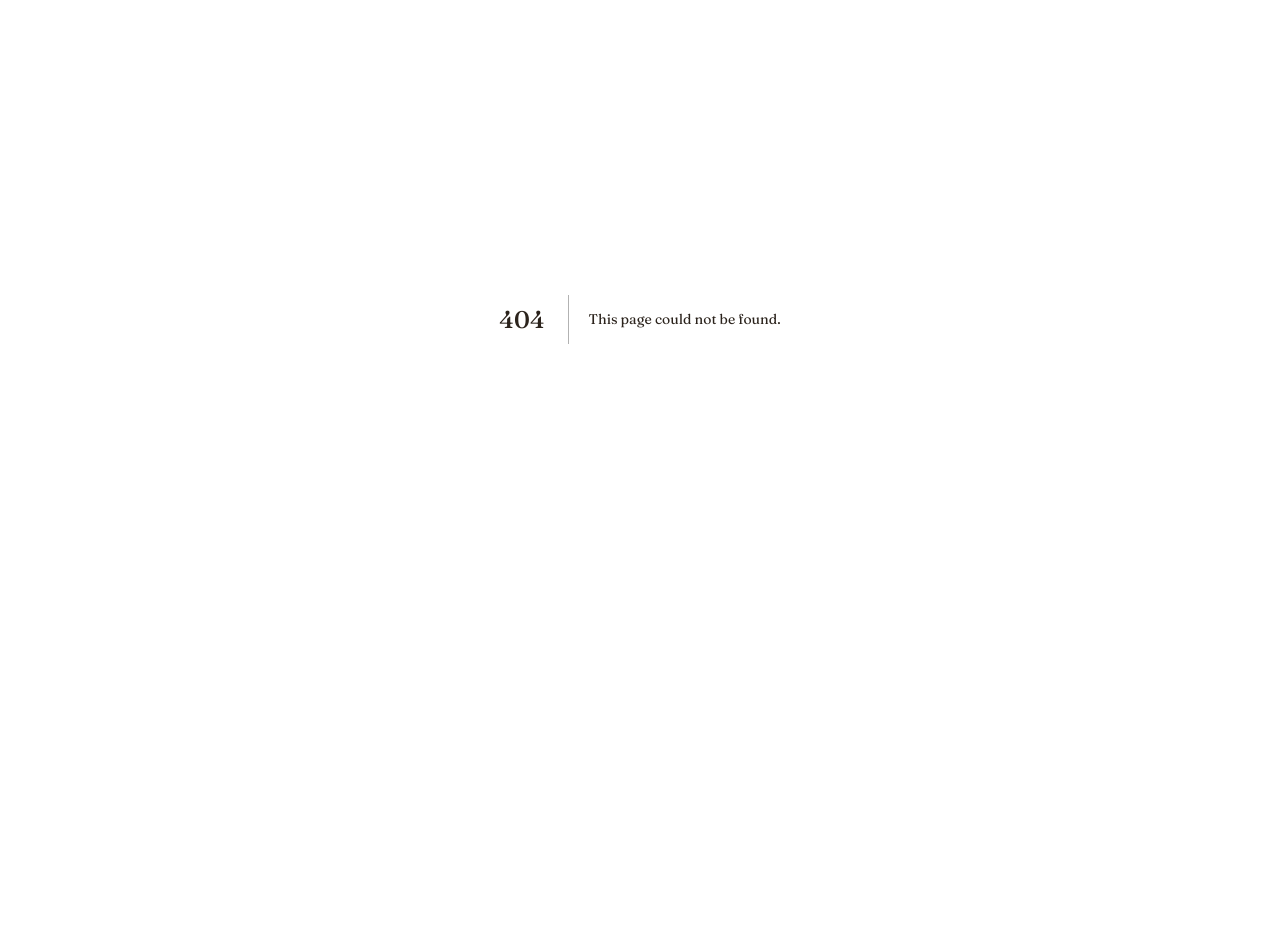
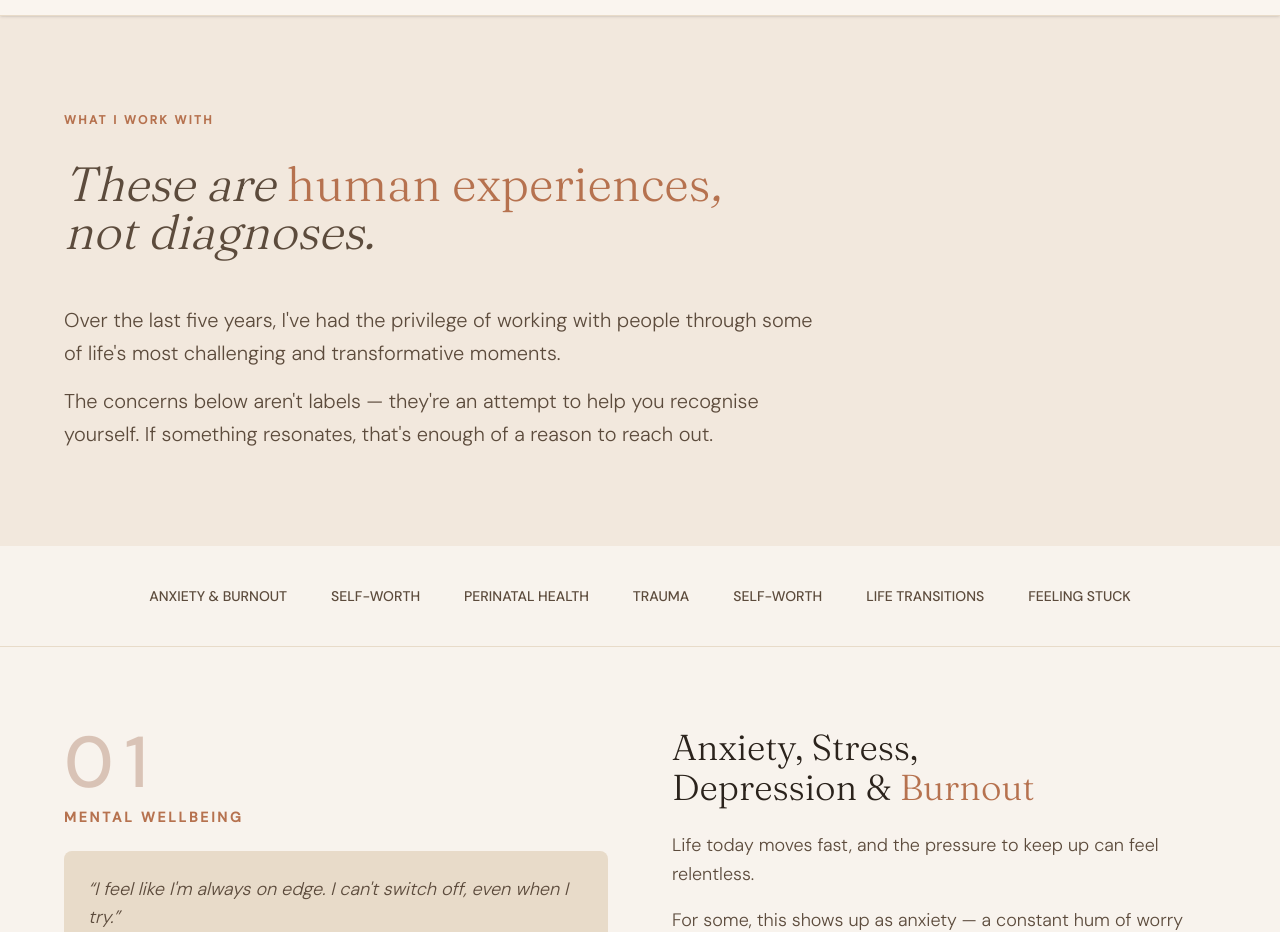
Before and after one commit to Shree0310/MindCraftWellness, a Next.js app: page /what-I-work-with in a window 1280 px wide. Before the commit this address had no page. Shown: the part 81-1013 px from the top of the page. Before the commit the page ends 800 px from the top, so only its background shows below. Built offline with nearby package versions, Linux system fonts and the light colour scheme.

Commit message:
made various changes to UI

```diff
--- a/src/app/Components/Footer.tsx
+++ b/src/app/Components/Footer.tsx
@@ -37,7 +37,7 @@ const Footer = ({className}:{className?: string}) => {
                             <h4 className="text-lg mb-4" style={{ fontFamily: 'var(--font-fraunces), Georgia, serif', fontWeight: 400 }}><p>{"Quick Links"}</p></h4>
                             <ul className="space-y-2" style={{ fontFamily: 'var(--font-dm-sans), sans-serif', fontWeight: 300 }}>
                                 <li><a href="/About" className="text-white/80 hover:text-white hover:underline transition-colors duration-300"><p>{"About"}</p></a></li>
-                                <li><a href="/what-we-work-with" className="text-white/80 hover:text-white hover:underline transition-colors duration-300"><p>{"What We Work With"}</p></a></li>
+                                <li><a href="/what-I-work-with" className="text-white/80 hover:text-white hover:underline transition-colors duration-300"><p>{"What I Work With"}</p></a></li>
                                 <li><a href="/testimonials" className="text-white/80 hover:text-white hover:underline transition-colors duration-300"><p>{"Testimonials"}</p></a></li>
                                 <li><a href="/FAQs" className="text-white/80 hover:text-white hover:underline transition-colors duration-300"><p>{"FAQs"}</p></a></li>
                                 <li><a href="/book-now" className="text-white/80 hover:text-white hover:underline transition-colors duration-300"><p>{"Book Now"}</p></a></li>
--- a/src/app/Components/Header.tsx
+++ b/src/app/Components/Header.tsx
@@ -16,7 +16,7 @@ const Header = ({ isMenuOpen, setIsMenuOpen }: { isMenuOpen: boolean; setIsMenuO
         },
         {
             title:"what I work with",
-            href:"/what-we-work-with"
+            href:"/what-I-work-with"
         },
         {
             title:"Blog",
--- a/src/app/Components/HomePage.tsx
+++ b/src/app/Components/HomePage.tsx
@@ -269,7 +269,7 @@ const HomePage = () => {
                     </div>
 
                     <div className='text-left block py-8'>
-                        <Link href="/what-we-work-with">
+                        <Link href="/what-I-work-with">
                             <button className="bg-[#B6724F] text-sm rounded-full text-white px-6 py-3 cursor-pointer shadow-lg hover:bg-[#95573A] transition-all duration-300 transform hover:scale-105 uppercase tracking-wider" style={{ fontFamily: 'var(--font-dm-sans), sans-serif', fontWeight: 500, letterSpacing: '0.08em' }}>
                                 See Everything I Work With
                             </button>
--- a/src/app/Components/WhatWeWorkWith.tsx
+++ b/src/app/Components/WhatWeWorkWith.tsx
@@ -30,20 +30,20 @@ Burnout often hides behind endless to-do lists and the sense that no amount of e
         },
         {
             number: "02",
-            title: "CONNECTION & INTIMACY",
-            heading: "Self-worth & Confidence Challenges",
-            tag: "RELATIONSHIPS",
+            title: "PERSONAL GROWTH",
+            heading: "Self-Worth & Confidence Challenges",
+            tag: "SELF-WORTH",
             quotes: [
-                "I keep ending up in the same arguments, no matter who I'm with.",
-                "I want closeness but when it gets real, I pull away.",
-                "I say yes to everyone but I'm exhausted and resentful."
+                "No matter what I achieve, it never feels enough.",
+                "I constantly need reassurance from others to feel okay.",
+                "I say yes to everything and I don't know how to stop."
             ],
-            description: `Relationships are where our oldest wounds tend to show up.
+            description: `Struggles with self-worth can show up in ways that aren't always obvious.
 
-It can also show up as a tendency to please, to avoid conflict at all costs, or to carry the weight of other people's feelings because saying "no" feels impossible.
+Feeling like you're never doing enough. Constantly comparing yourself to others. Seeking validation, fearing failure, or feeling like your sense of value depends entirely on achievement, roles, or other people's approval. Sometimes it shows up as saying yes when you want to say no — or feeling guilty for prioritising your own needs.
 
-These patterns aren't random. They often trace back to early attachment experiences and unmet needs that shaped how we learned to stay safe in connection. As children, we generally take the shape of the container we are born into - the environment, parental dynamics, financial circumstances, life events at that time.`,
-            howWork: "Therapy offers a space to notice these patterns without judgment — to understand what purpose they served, and to work through the fears or beliefs that keep them alive. Together, we explore what gets in the way of authentic connection, so your relationships can feel safer, more nourishing, and more aligned with what you truly want.",
+These patterns often come from early experiences — from the messages we received (or didn't receive) about being lovable and worthy. Over time, they can create an inner voice that says: "You're not good enough."`,
+            howWork: "We work to uncover and transform the beliefs keeping you stuck in self-doubt. The goal isn't to become someone else — it's to reconnect with the version of you that already feels whole, enough, and grounded in your own value.",
             bgColor: "bg-[#F2E8DD]"
         },
         {
```
Also changed, not shown: src/app/what-I-work-with/page.tsx (renamed from src/app/what-we-work-with/page.tsx).
